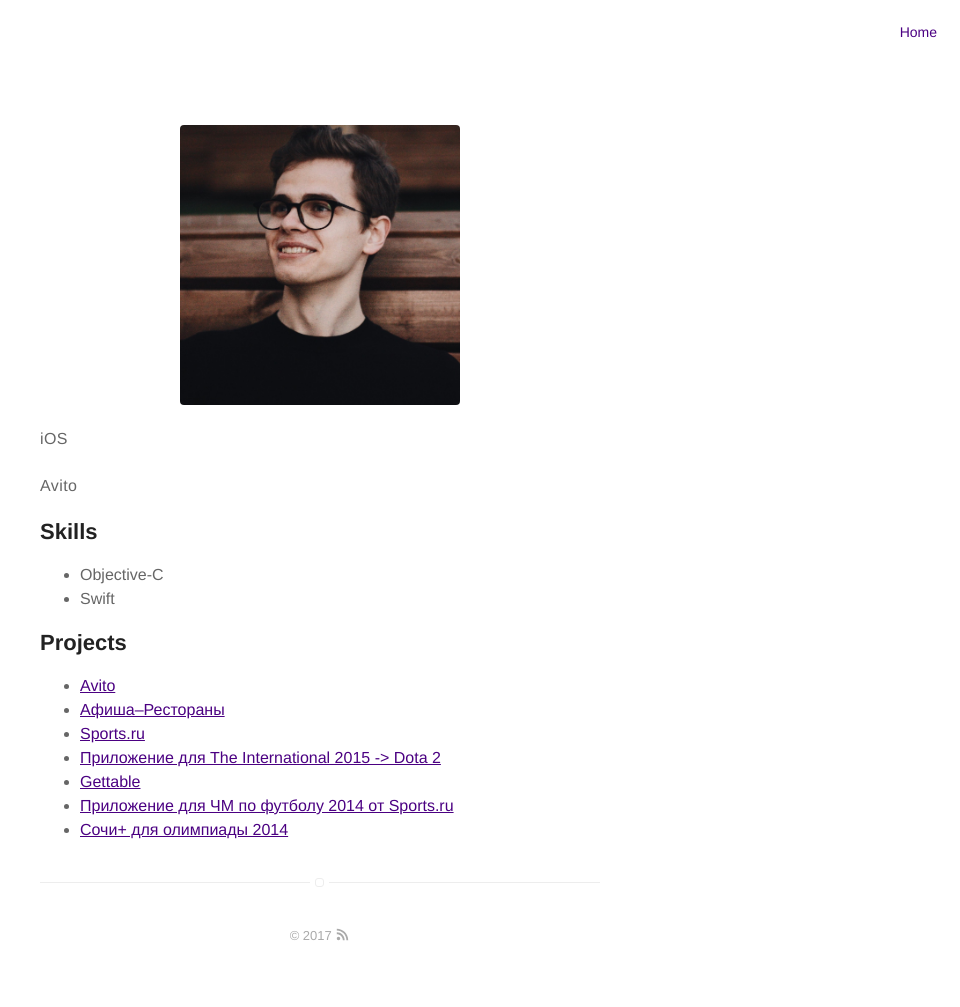
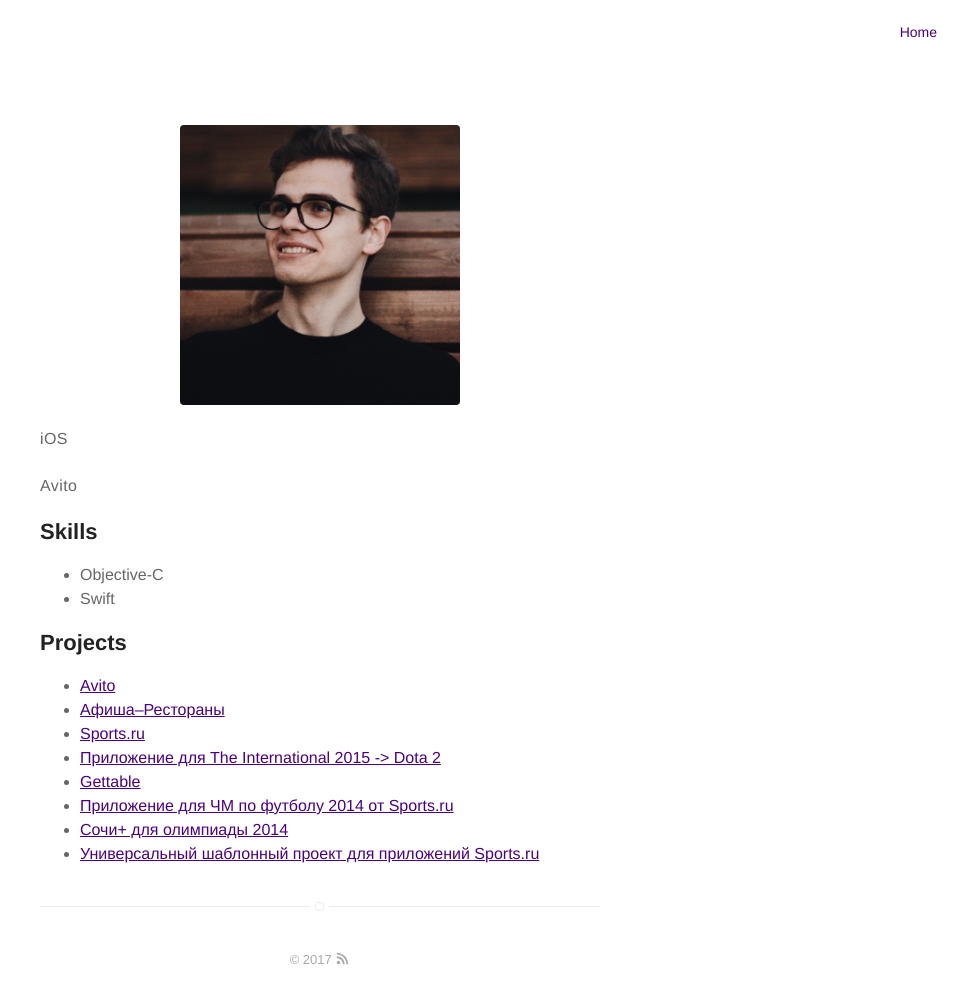
Before and after one commit to khomTima/khomtima.github.io, a Jekyll site: the page built from about.md, in a window 1280 px wide. Shown: the whole page, without its empty margins (320-1280 px from the left). Built offline with Jekyll 4.4.1, drawn with Linux system fonts in a browser that asks for light colours; before the commit the page ends 983 px from its top, so only the background shows below that.

Commit message:
Add projects

```diff
--- a/about.md
+++ b/about.md
@@ -25,4 +25,5 @@ layout: page
 	<li><a href="https://itunes.apple.com/ru/app/gettable-lucsie-restorany/id806188192?l=en&mt=8&lipi=urn%3Ali%3Apage%3Ad_flagship3_profile_view_base%3B3yyKIiPuRqyJdzR0IF5zWA%3D%3D">Gettable</a></li>
 	<li><a href="https://itunes.apple.com/ru/app/brazilia+/id888415799?lipi=urn%3Ali%3Apage%3Ad_flagship3_profile_view_base%3B3yyKIiPuRqyJdzR0IF5zWA%3D%3DPaparazzo">Приложение для ЧМ по футболу 2014 от Sports.ru</a></li>
 	<li><a href="https://itunes.apple.com/ru/app/soci+-sports.ru/id722946198?mt=8&lipi=urn%3Ali%3Apage%3Ad_flagship3_profile_view_base%3B3yyKIiPuRqyJdzR0IF5zWA%3D%3DPaparazzo">Сочи+ для олимпиады 2014</a></li>
+	<li><a href="https://itunes.apple.com/ru/developer/sports-ru/id542339709">Универсальный шаблонный проект для приложений Sports.ru</a></li>
 </ul>
```
